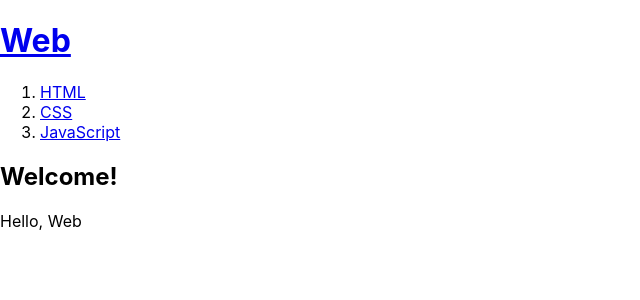
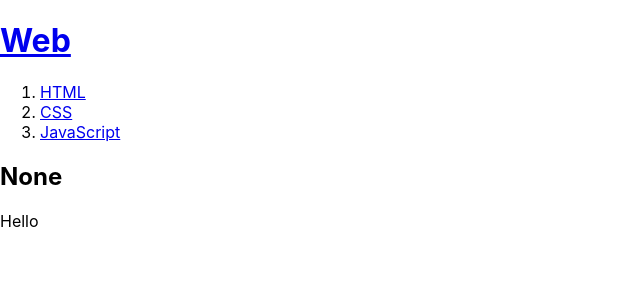
Before and after one commit to neck950728/Study, a React (Create React App) app in the folder study_react/: page / in a window 1280 px wide. Shown: the top 300 px of the page, without its empty margins (0-640 px from the left). Built offline with nearby package versions, Linux system fonts and the light colour scheme.

Commit message:
React - State

```diff
--- /dev/null
+++ b/study_react/src/example/State.js
@@ -0,0 +1,80 @@
+import { useState } from "react";
+
+function Header(props){
+  return <header>
+    <h1><a href="/" onClick={event=>{
+      event.preventDefault();
+      props.onChangeMode();
+    }}>{props.title}</a></h1>
+  </header>
+}
+
+function Nav(props){
+  const list = [];
+  for(const topic of props.topics){
+    list.push(<li key={topic.id}>
+      <a id={topic.id} href={"/read/" + topic.id} onClick={event=>{
+        event.preventDefault();
+        props.onChangeMode(Number(event.target.id));
+      }}>{topic.title}</a>
+    </li>);
+  }
+
+  return <nav>
+    <ol>
+      {list}
+    </ol>
+  </nav>
+}
+
+function Article(props){
+  return <article>
+    <h2>{props.title}</h2>
+    {props.body}
+  </article>
+}
+
+function App() {
+  /*
+    const _mode = useState("None");
+    const mode = _mode[0]; // index 0 : 상태 값인 "None"을 담고 있음
+    const setMode = _mode[1]; // index 1 : 상태 값을 변경할 때 사용하는 함수를 담고 있음
+  */
+  const [mode, setMode] = useState("None"); // 축약형
+  const [id, setId] = useState(null);
+
+  const topics = [
+    {id:1, title:"HTML", body:"HTML is..."},
+    {id:2, title:"CSS", body:"CSS is..."},
+    {id:3, title:"JavaScript", body:"JavaScript is..."}
+  ];
+
+  let content = null;
+  if(mode === "None"){
+    content = <Article title="None" body="Hello" />;
+  }else if(mode === "Welcome"){
+    content = <Article title="Welcome" body="Hello, Welcome" />;
+  }else if(mode === "Read"){
+    for(const topic of topics){
+      if(topic.id === id){
+        content = <Article title={topic.title} body={topic.body} />;
+        break;
+      }
+    }
+  }
+
+  return (
+    <div>
+      <Header title="Web" onChangeMode={()=>{
+        setMode("Welcome");
+      }} />
+      <Nav topics={topics} onChangeMode={id=>{
+        setMode("Read");
+        setId(id);
+      }} />
+      {content}
+    </div>
+  );
+}
+
+export default App;
--- a/study_react/src/index.js
+++ b/study_react/src/index.js
@@ -4,7 +4,8 @@
 // import App from './App';
 // import App from './example/Component';
 // import App from './example/Props';
-import App from './example/Event';
+// import App from './example/Event';
+import App from './example/State';
 import reportWebVitals from './reportWebVitals';
 
 const root = ReactDOM.createRoot(document.getElementById('root'));
```
